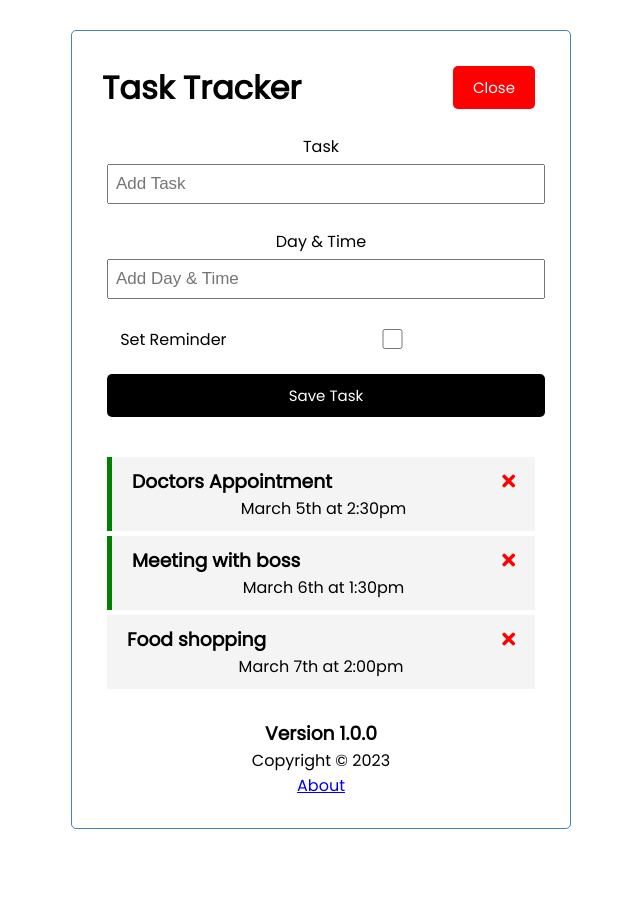
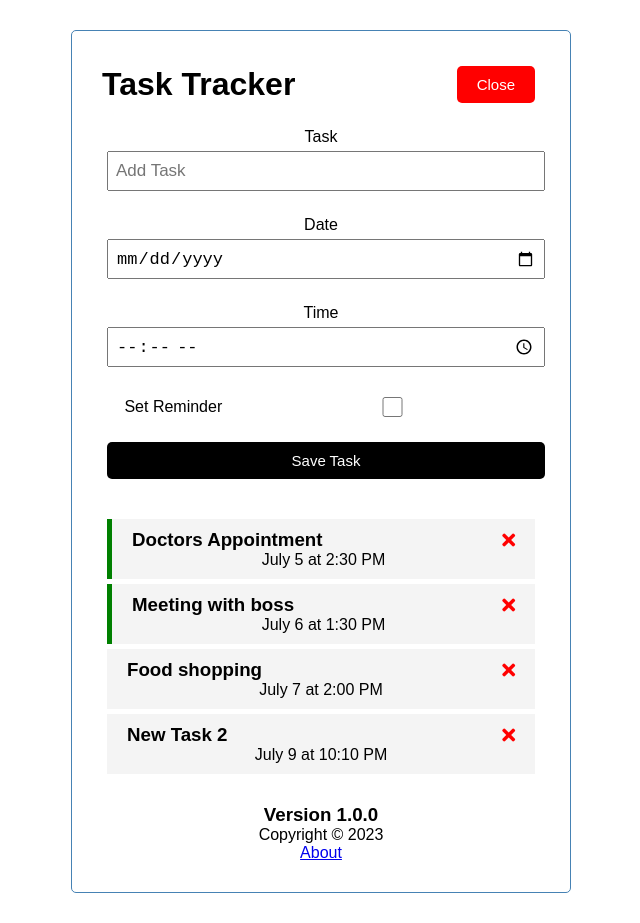
Before and after one commit to purav-parekh/task-tracker, a Vue app: page / in a window 1280 px wide. Shown: the whole page, without its empty margins (319-959 px from the left). Before the commit the page ends 859 px from the top, so only its background shows below. Built offline with nearby package versions, Linux system fonts and the light colour scheme; data requests are answered from the project's data file.

Commit message:
add date & time picker

```diff
--- a/db.json
+++ b/db.json
@@ -3,20 +3,26 @@
     {
       "id": "1",
       "text": "Doctors Appointment",
-      "day": "March 5th at 2:30pm",
+      "day": "July 5 at 2:30 PM",
       "reminder": true
     },
     {
       "id": "2",
       "text": "Meeting with boss",
-      "day": "March 6th at 1:30pm",
+      "day": "July 6 at 1:30 PM",
       "reminder": true
     },
     {
       "id": "3",
       "text": "Food shopping",
-      "day": "March 7th at 2:00pm",
+      "day": "July 7 at 2:00 PM",
       "reminder": false
+    },
+    {
+      "text": "New Task 2",
+      "day": "July 9 at 10:10 PM",
+      "reminder": false,
+      "id": "CnBR1zQ"
     }
   ]
 }
--- a/src/App.vue
+++ b/src/App.vue
@@ -9,7 +9,6 @@
 <script>
 import Header from './components/Header.vue'
 import Footer from './components/Footer.vue'
-
 
 
 export default {
@@ -36,7 +35,7 @@ export default {
 </script>
 
 <style>
-@import url('https://fonts.googleapis.com/css2?family=Poppins:wght@300;400&display=swap');
+@import url('https://fonts.googleapis.com/css2?family=Roboto:ital,wght@1,300&display=swap');
 
 * {
   box-sizing: border-box;
--- a/src/components/AddTask.vue
+++ b/src/components/AddTask.vue
@@ -5,12 +5,21 @@
         <input type="text" name="text" v-model="text" placeholder="Add Task" />
       </div>
       <div class="form-control">
-        <label>Day & Time</label>
+        <label>Date</label>
         <input
-        v-model="day"
-          type="text"
-          name="day"
-          placeholder="Add Day & Time"
+          v-model="date"
+          type="date"
+          name="date"
+          placeholder="Add Date"
+        />
+      </div>
+      <div class="form-control">
+        <label>Time</label>
+        <input
+          v-model="time"
+          type="time"
+          name="time"
+          placeholder="Add Time"
         />
       </div>
       <div class="form-control form-control-check">
@@ -28,7 +37,8 @@
     data() {
         return {
             text: '',
-            day:'',
+            date:'',
+            time: '',
             reminder:false
         }
     },
@@ -40,10 +50,27 @@
                 // return
             }
 
+            function formatDate(dateString) {
+              const date = new Date(dateString);
+              const options = { month: 'long', day: 'numeric' };
+              const formattedDate = date.toLocaleDateString('en-US', options);
+              return formattedDate;
+            }
+
+            function convertTo12Hour(time24) {
+              const time12 = new Date(`1970-01-01T${time24}:00`);
+              return time12.toLocaleString('en-US', { hour: 'numeric', minute: 'numeric', hour12: true });
+            }
+
+
+
+            const formattedDate = formatDate(this.date)
+            const formattedTime = convertTo12Hour(this.time);
+
             const newTask = {
                 // id: Math.floor(Math.random() *100000),
                 text: this.text,
-                day: this.day,
+                day: formattedDate + ' at ' + formattedTime,
                 reminder: this.reminder
             }
 
```
